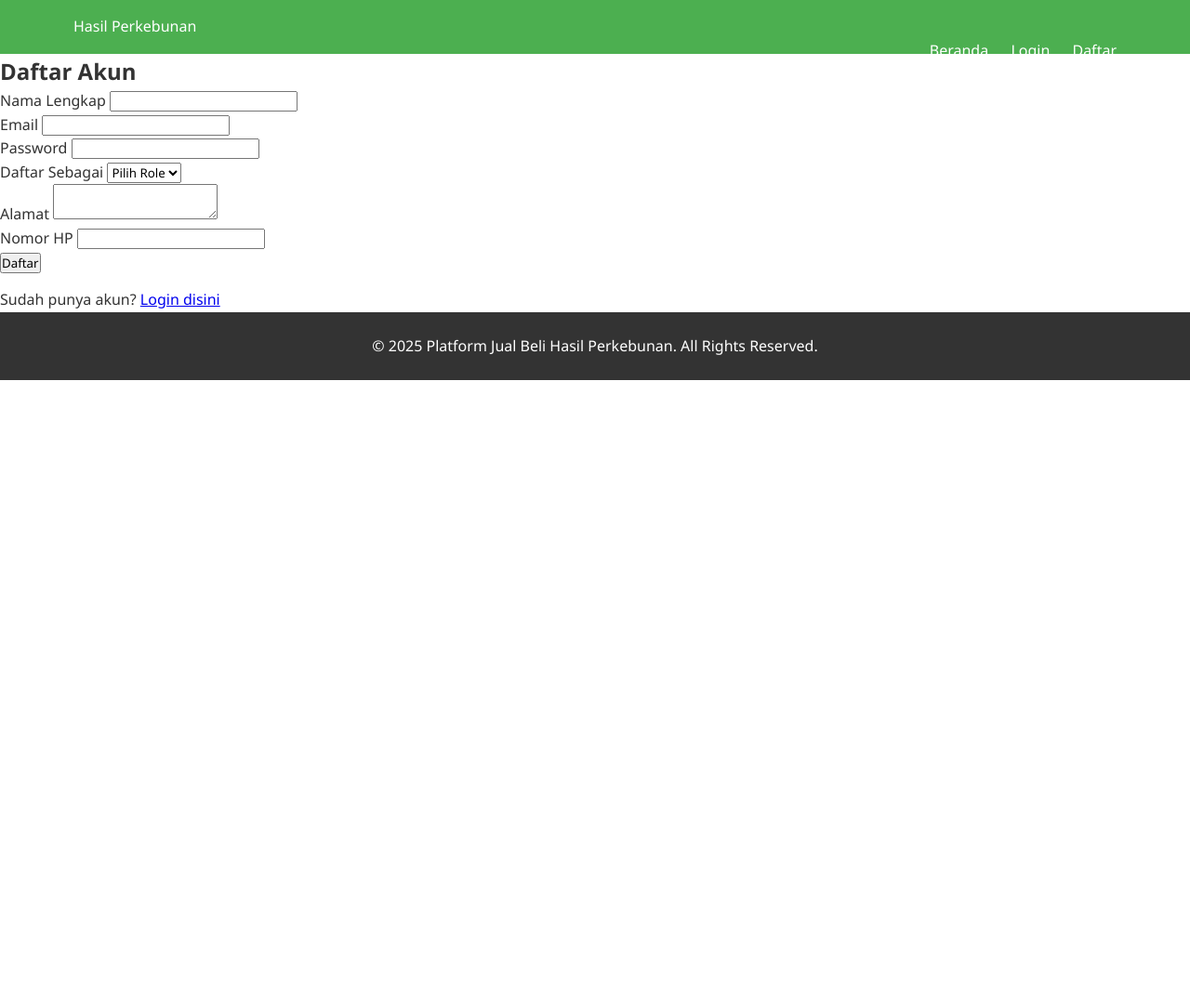
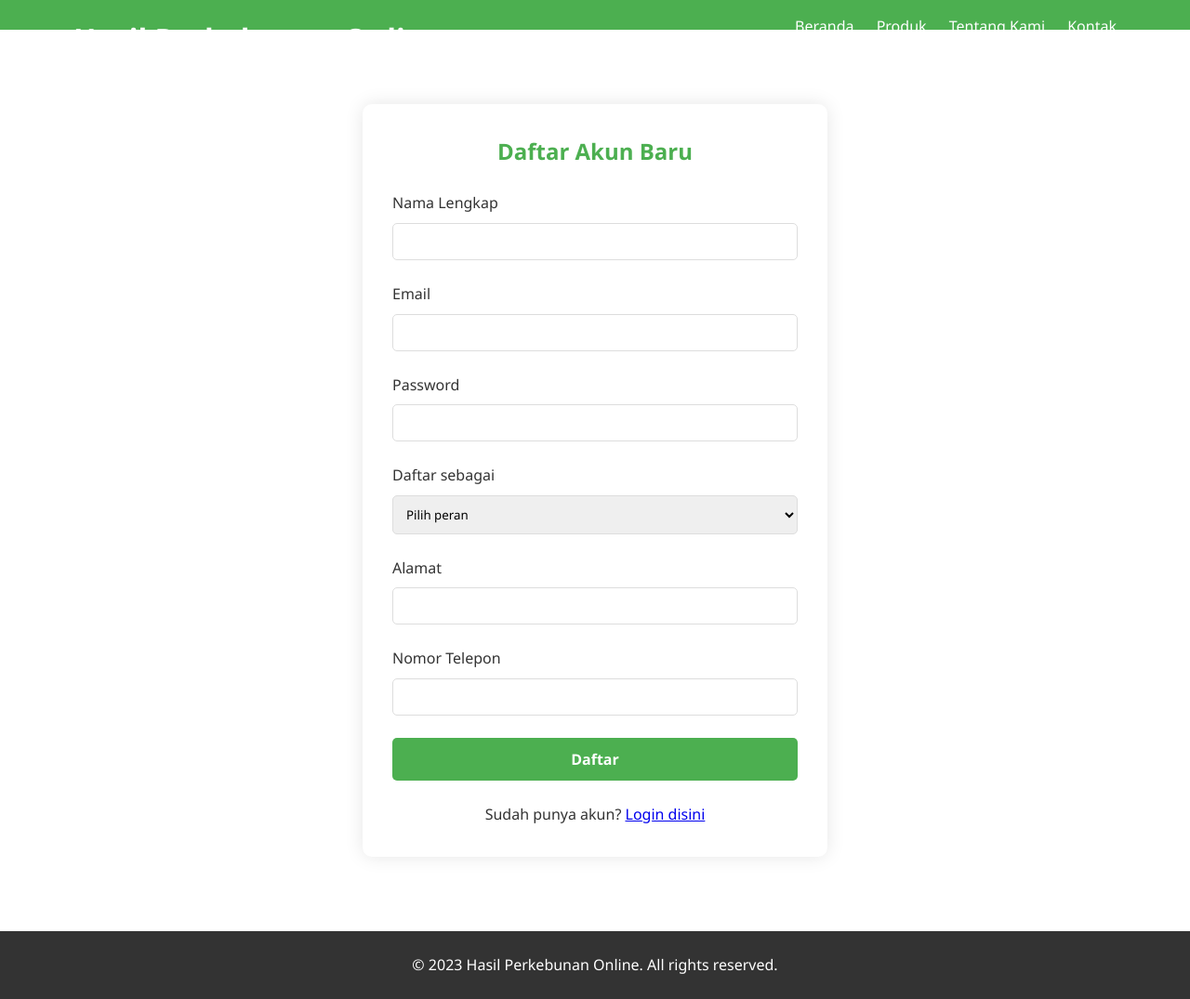
Before and after one commit to Syawal1997/perkebunan, a PHP site: page /register.php in a window 1280 px wide. Shown: the whole page at 93% size. Before the commit the page ends 409 px from the top, so only its background shows below. Run offline with PHP 8.4, Linux system fonts and the light colour scheme.

Commit message:
Update register.php

```diff
--- a/register.php
+++ b/register.php
@@ -1,5 +1,11 @@
 <?php
-include 'database/config.php';
+session_start();
+require_once 'database/config.php';
+
+if (isset($_SESSION['user'])) {
+    header("Location: dashboard/" . $_SESSION['role'] . ".php");
+    exit();
+}
 
 if ($_SERVER['REQUEST_METHOD'] == 'POST') {
     $nama = $_POST['nama'];
@@ -7,27 +13,22 @@
     $password = password_hash($_POST['password'], PASSWORD_DEFAULT);
     $role = $_POST['role'];
     $alamat = $_POST['alamat'];
-    $no_hp = $_POST['no_hp'];
+    $telepon = $_POST['telepon'];
 
     // Cek apakah email sudah terdaftar
-    $check = "SELECT email FROM users WHERE email = ?";
-    $stmt = $conn->prepare($check);
-    $stmt->bind_param("s", $email);
-    $stmt->execute();
-    $stmt->store_result();
+    $stmt = $pdo->prepare("SELECT id FROM users WHERE email = ?");
+    $stmt->execute([$email]);
 
-    if ($stmt->num_rows > 0) {
-        $error = "Email sudah terdaftar";
+    if ($stmt->rowCount() > 0) {
+        $error = "Email sudah terdaftar!";
     } else {
-        $query = "INSERT INTO users (nama, email, password, role, alamat, no_hp) VALUES (?, ?, ?, ?, ?, ?)";
-        $stmt = $conn->prepare($query);
-        $stmt->bind_param("ssssss", $nama, $email, $password, $role, $alamat, $no_hp);
+        // Insert user baru
+        $stmt = $pdo->prepare("INSERT INTO users (nama, email, password, role, alamat, telepon) VALUES (?, ?, ?, ?, ?, ?)");
+        $stmt->execute([$nama, $email, $password, $role, $alamat, $telepon]);
 
-        if ($stmt->execute()) {
-            $success = "Pendaftaran berhasil. Silakan login.";
-        } else {
-            $error = "Terjadi kesalahan. Silakan coba lagi.";
-        }
+        $_SESSION['register_success'] = true;
+        header("Location: login.php");
+        exit();
     }
 }
 ?>
@@ -39,21 +40,85 @@
     <meta name="viewport" content="width=device-width, initial-scale=1.0">
     <title>Daftar - Hasil Perkebunan</title>
     <link rel="stylesheet" href="style.css">
+    <style>
+        .register-container {
+            max-width: 500px;
+            margin: 5rem auto;
+            padding: 2rem;
+            background: white;
+            border-radius: 10px;
+            box-shadow: 0 0 20px rgba(0,0,0,0.1);
+        }
+
+        .register-container h2 {
+            text-align: center;
+            margin-bottom: 1.5rem;
+            color: #4CAF50;
+        }
+
+        .form-group {
+            margin-bottom: 1.5rem;
+        }
+
+        .form-group label {
+            display: block;
+            margin-bottom: 0.5rem;
+            font-weight: 500;
+        }
+
+        .form-group input, .form-group select {
+            width: 100%;
+            padding: 10px;
+            border: 1px solid #ddd;
+            border-radius: 5px;
+        }
+
+        .btn-register {
+            width: 100%;
+            padding: 12px;
+            background-color: #4CAF50;
+            color: white;
+            border: none;
+            border-radius: 5px;
+            font-size: 1rem;
+            cursor: pointer;
+        }
+
+        .login-link {
+            text-align: center;
+            margin-top: 1.5rem;
+        }
+
+        .error {
+            color: red;
+            margin-bottom: 1rem;
+            text-align: center;
+        }
+    </style>
 </head>
 <body>
-    <?php include 'includes/header.php'; ?>
+    <header>
+        <div class="container">
+            <h1>Hasil Perkebunan Online</h1>
+            <nav>
+                <ul>
+                    <li><a href="index.html">Beranda</a></li>
+                    <li><a href="index.html#produk">Produk</a></li>
+                    <li><a href="index.html#tentang">Tentang Kami</a></li>
+                    <li><a href="index.html#kontak">Kontak</a></li>
+                </ul>
+            </nav>
+        </div>
+    </header>
 
-    <div class="form-container">
-        <h2>Daftar Akun</h2>
+    <div class="register-container">
+        <h2>Daftar Akun Baru</h2>
+
         <?php if (isset($error)): ?>
-            <div class="alert" style="color: red; margin-bottom: 15px;"><?php echo $error; ?></div>
+            <div class="error"><?php echo $error; ?></div>
         <?php endif; ?>
 
-        <?php if (isset($success)): ?>
-            <div class="alert" style="color: green; margin-bottom: 15px;"><?php echo $success; ?></div>
-        <?php endif; ?>
-
-        <form action="register.php" method="POST">
+        <form method="POST" action="">
             <div class="form-group">
                 <label for="nama">Nama Lengkap</label>
                 <input type="text" id="nama" name="nama" required>
@@ -70,9 +135,9 @@
             </div>
 
             <div class="form-group">
-                <label for="role">Daftar Sebagai</label>
+                <label for="role">Daftar sebagai</label>
                 <select id="role" name="role" required>
-                    <option value="">Pilih Role</option>
+                    <option value="">Pilih peran</option>
                     <option value="pembeli">Pembeli</option>
                     <option value="penjual">Penjual</option>
                 </select>
@@ -80,20 +145,26 @@
 
             <div class="form-group">
                 <label for="alamat">Alamat</label>
-                <textarea id="alamat" name="alamat" required></textarea>
+                <input type="text" id="alamat" name="alamat" required>
             </div>
 
             <div class="form-group">
-                <label for="no_hp">Nomor HP</label>
-                <input type="text" id="no_hp" name="no_hp" required>
+                <label for="telepon">Nomor Telepon</label>
+                <input type="text" id="telepon" name="telepon" required>
             </div>
 
-            <button type="submit" class="btn">Daftar</button>
+            <button type="submit" class="btn-register">Daftar</button>
         </form>
 
-        <p style="margin-top: 15px;">Sudah punya akun? <a href="login.php">Login disini</a></p>
+        <div class="login-link">
+            Sudah punya akun? <a href="login.php">Login disini</a>
+        </div>
     </div>
 
-    <?php include 'includes/footer.php'; ?>
+    <footer>
+        <div class="container">
+            <p>&copy; 2023 Hasil Perkebunan Online. All rights reserved.</p>
+        </div>
+    </footer>
 </body>
 </html>
```
